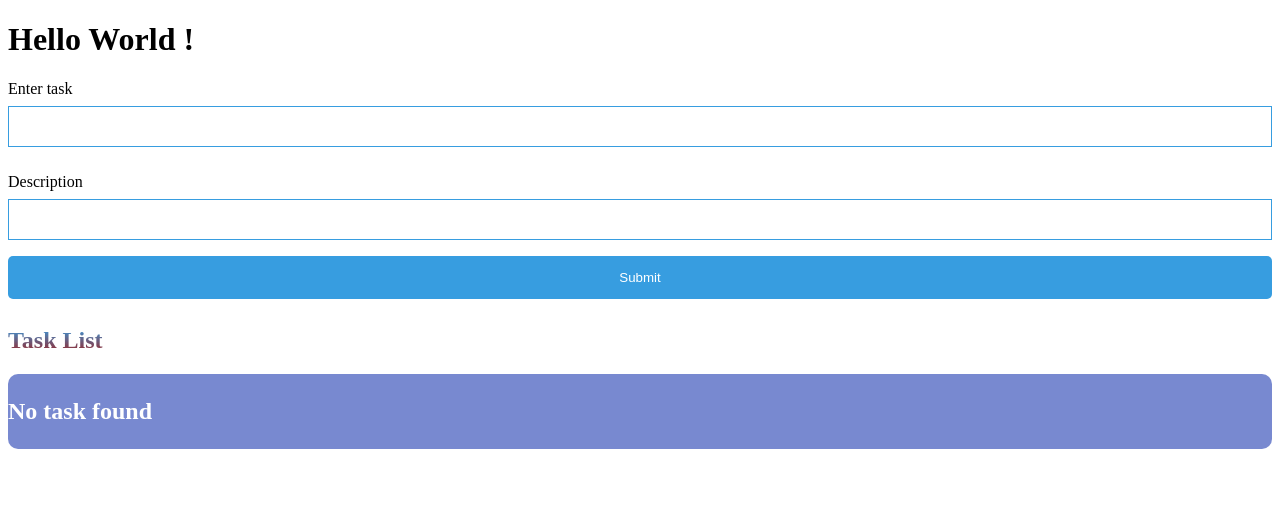
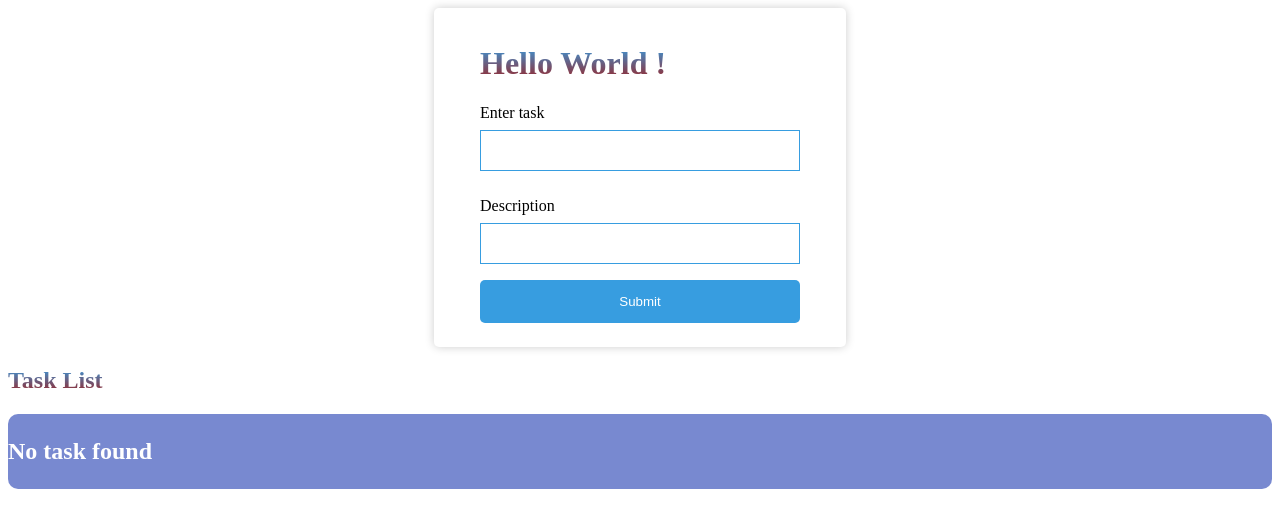
Before and after one commit to Roshanyadav1/project_management, a React (Create React App) app: page /login in a window 1280 px wide. Shown: the top 528 px of the page. Built offline with nearby package versions, Linux system fonts and the light colour scheme.

Commit message:
added the things together and now i am make opti brach for optimization for code

```diff
--- a/src/App.css
+++ b/src/App.css
@@ -38,6 +38,15 @@ form button {
   cursor: pointer;
   width: 100%;
   border-radius: 5px;
+}
+
+.form_container {
+  margin: auto;
+  width: 30%;
+  padding: 1rem;
+  background: #fff;
+  border-radius: 5px;
+  box-shadow: 0 0 10px 0 rgba(0, 0, 0, 0.2);
 }
 
 ._centered {
--- a/src/App.js
+++ b/src/App.js
@@ -1,6 +1,9 @@
-import React, { useState } from 'react'
+import React, { useState, Suspense, lazy } from 'react'
 import './App.css';
-import instance from './interceptor';
+import instance from './services/interceptor';
+import { deteleTask } from './helpers/tasks';
+
+const Card = lazy(() => import('./components/Card.jsx'));
 
 function App() {
 
@@ -38,10 +41,8 @@ function App() {
       })
   }
 
-  const deteleTask = async (id) => {
-    await instance.post('/api/delete', {
-      id
-    })
+  const removeTask = async (id) => {
+    await deteleTask(id)
       .then((res) => {
         setTask(task.filter((item) => item.id !== id));
       }).catch((err) => {
@@ -52,8 +53,10 @@ function App() {
 
   return (
     <div className="App">
+
+      <div className="form_container _flex _centered ">
         <form onSubmit={handleSubmit} className='_centered' >
-        <h1>Hello World !</h1>
+          <h1 className="gradiant_heading" >Hello World !</h1>
           <label htmlFor="name">Enter task</label>
           <input onChange={(e) => setName(e.target.value)} type="text" name="name" />
           <br />
@@ -64,23 +67,23 @@ function App() {
 
           <button type="submit">Submit</button>
         </form>
+      </div>
 
       <h2 className='gradiant_heading _centered '>Task List</h2>
       <div className='_flex _start _flex_wrap outline_shine'>
+        <Suspense fallback={
+          <h2 className='_centered '>Loading...</h2>
+        } >
           {task.map((item, index) => {
             return (
-            <div key={index} className='glass_shades w-30 box_shadow'>
-              <h3 className='light_heading' >{item.name}</h3>
-              <div >
-                <p>{item.description}</p>
-                <button onClick={() => deteleTask(item.id)} className="delete_task" >Delete task</button>
-              </div>
-            </div>
+              <Card key={index} item={item} deteleTask={removeTask} />
             )
           })}
           {
             task.length === 0 && <h3 className='light_heading' >No task found</h3>
           }
+        </Suspense>
+
 
       </div>
 
--- /dev/null
+++ b/src/components/Card.jsx
@@ -0,0 +1,17 @@
+import React from "react";
+
+const Card = ({ key, item, deteleTask }) => {
+
+    return (
+        <div key={key} className='glass_shades w-30 box_shadow'>
+            <h3 className='light_heading' >{item.name}</h3>
+            <div >
+                <p>{item.description}</p>
+                <button onClick={() => deteleTask(item.id)} className="delete_task" >Delete task</button>
+            </div>
+        </div>
+    )
+}
+
+
+export default Card;
--- /dev/null
+++ b/src/helpers/tasks.js
@@ -0,0 +1,5 @@
+import instance from "../services/interceptor"
+
+export const deteleTask = async (id) => {
+    return await instance.post('/api/delete', { id })
+}
```
Also changed, not shown: src/services/interceptor.js (renamed from src/interceptor.js). Lines whose indentation alone changed are shown as unchanged.
